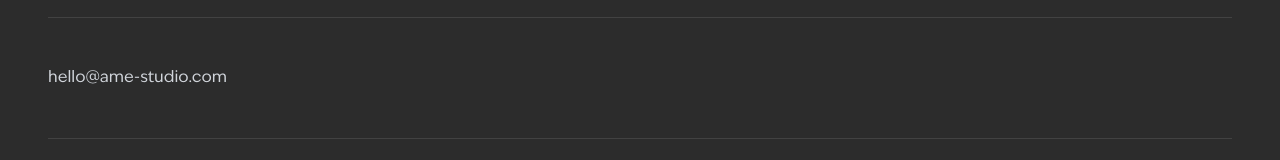
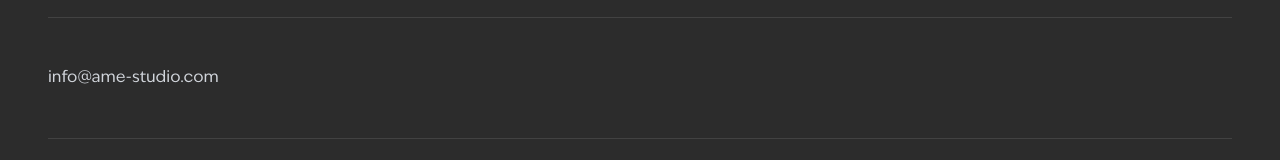
Before and after one commit to diyarfaraj/ame, a Next.js app: page / in a window 1280 px wide. Shown: the part 5521-5681 px from the top of the page. Built offline with nearby package versions, Linux system fonts and the light colour scheme.

Commit message:
fix email

```diff
--- a/components/Footer.tsx
+++ b/components/Footer.tsx
@@ -74,10 +74,10 @@ export default function Footer() {
             className="pt-12 border-t border-white/10"
           >
             <a
-              href="mailto:hello@ame-studio.com"
+              href="mailto:info@ame-studio.com"
               className="text-gray-300 hover:text-white transition-colors duration-300"
             >
-              hello@ame-studio.com
+              info@ame-studio.com
             </a>
           </motion.div>
 
```
Also changed, not shown: 1 other file (tests, documents, lock files or other folders).
